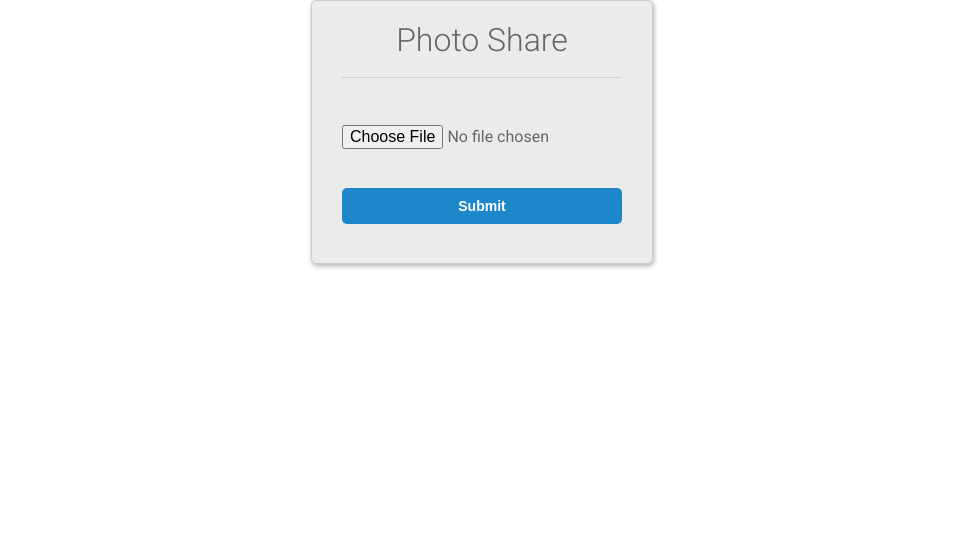
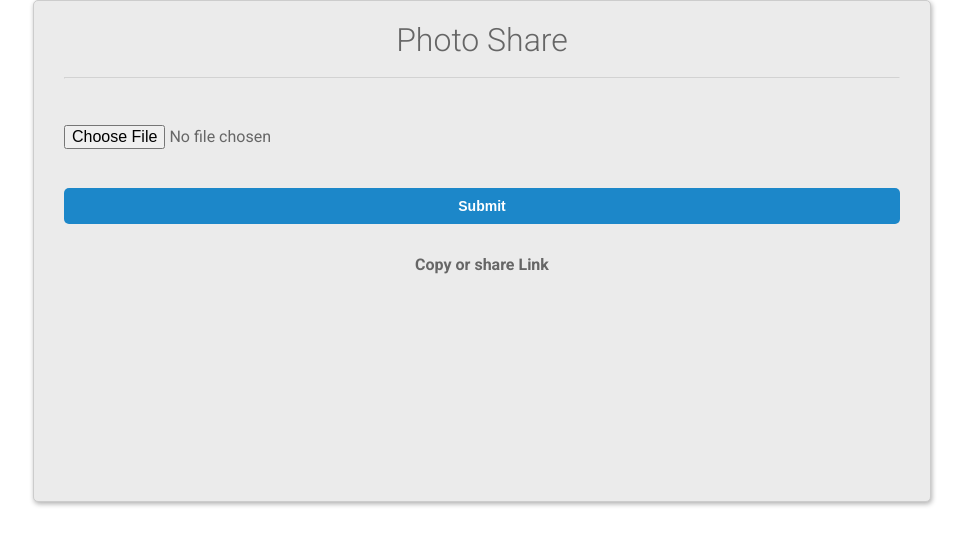
Before and after one commit to Kingsly62/portfolio-djangoAplication, a Django app: page /login in a window 1280 px wide. Shown: the top 545 px of the page, without its empty margins (158-1123 px from the left). Run offline with Django 4.2, Linux system fonts and the light colour scheme; some libraries are stand-ins or nearby versions.

Commit message:
add new changes in the project.html file

```diff
--- a/home/templates/project.html
+++ b/home/templates/project.html
@@ -1,7 +1,7 @@
 <!DOCTYPE html>
 <html>
   <head>
-    <title>Photo Sharing</title>
+    <title>Photo Sharing Gallery</title>
     <link
       href="https://fonts.googleapis.com/css?family=Roboto:300,400,500,700"
       rel="stylesheet"
@@ -25,6 +25,7 @@
 
         <div class="btn-block">
           <button type="submit" href="/">Submit</button>
+          <h4>Copy or share Link</h4>
         </div>
       </form>
       <div align="center">
@@ -66,8 +67,8 @@
     opacity: 0.3;
   }
   .main-block {
-    max-width: 340px;
-    min-height: 200px;
+    width: 70%;
+    height: 60vh;
     padding: 10px 0;
     margin: auto;
     border-radius: 5px;
```
Also changed, not shown: db.sqlite3, media/file/Screenshot_from_2022-02-17_10-15-20.png (added), media/file/Screenshot_from_2022-02-21_13-45-45.png (added), media/file/Screenshot_from_2022-02-25_18-45-52.png (added).
